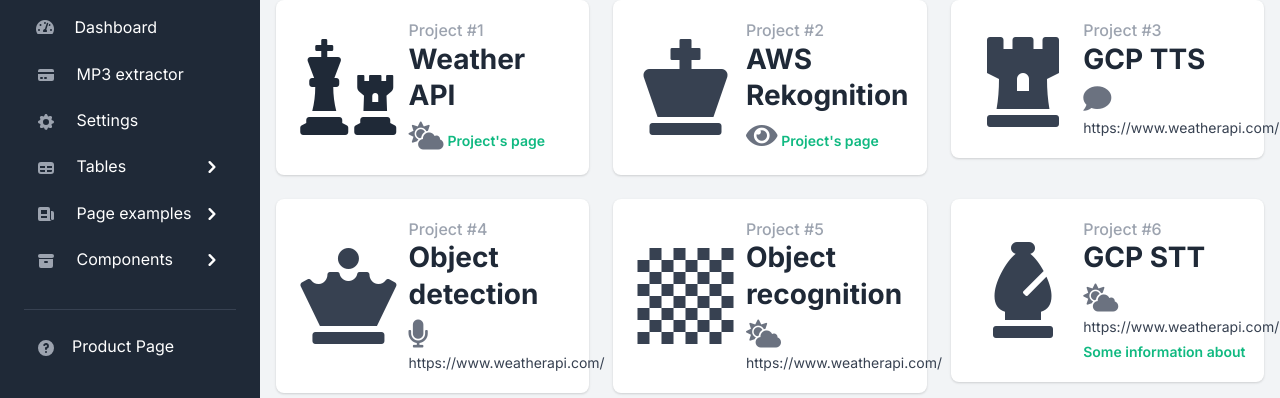
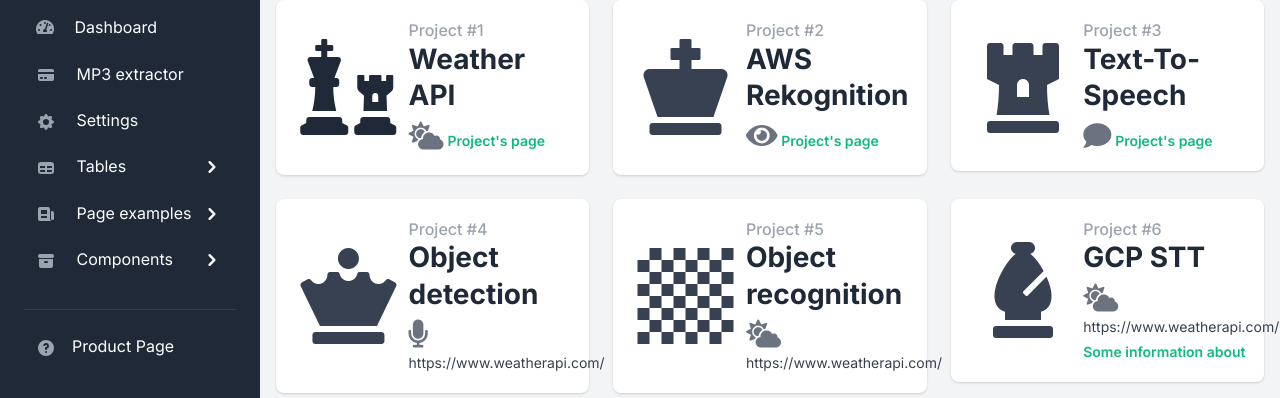
Before and after one commit to zacniewski/SmartPi, a Django app: template apps/templates/home/dashboard.html in a window 1280 px wide. Shown: the part 60-458 px from the top of the page. Run offline with Django 3.2, Linux system fonts and the light colour scheme; the template is opened without the code that fills it, so the values that code supplies are empty; some libraries are stand-ins or nearby versions.

Commit message:
Link to GCP TTS

```diff
--- a/apps/templates/home/dashboard.html
+++ b/apps/templates/home/dashboard.html
@@ -66,7 +66,7 @@
                                 </h3>
                             </div>
                             <small class="d-flex align-items-center text-gray-500">
-                                <a href="https://docs.aws.amazon.com/rekognition/" target="_blank">
+                                <a href="https://aws.amazon.com/rekognition/" target="_blank">
                                     <i class="fas fa-eye fa-2x"></i>
                                     <span class="text-success fw-bolder">Project's page</span>
                                 </a>
@@ -90,20 +90,22 @@
                             </div>
                             <div class="d-sm-none">
                                 <h2 class="fw-extrabold h5">Project #3</h2>
-                                <h3 class="mb-1">GCP TTS</h3>
+                                <h3 class="mb-1">
+                                    <a href="{% url 'gcp:text_to_speech' %}">Text-To-Speech</a>
+                                </h3>
                             </div>
                         </div>
                         <div class="col-12 col-xl-7 px-xl-0">
                             <div class="d-none d-sm-block">
                                 <h2 class="h6 text-gray-400 mb-0">Project #3</h2>
-                                <h3 class="fw-extrabold mb-2">GCP TTS</h3>
+                                <h3 class="fw-extrabold mb-2">Text-To-Speech</h3>
                             </div>
                             <small class="d-flex align-items-center text-gray-500">
-                                <i class="fas fa-comment fa-2x"></i>
+                                <a href="https://cloud.google.com/text-to-speech" target="_blank">
+                                    <i class="fas fa-comment fa-2x"></i>
+                                    <span class="text-success fw-bolder">Project's page</span>
+                                </a>
                             </small>
-                            <div class="small d-flex mt-1">
-                                <div>https://www.weatherapi.com/ </div>
-                            </div>
                         </div>
                     </div>
                 </div>
```
